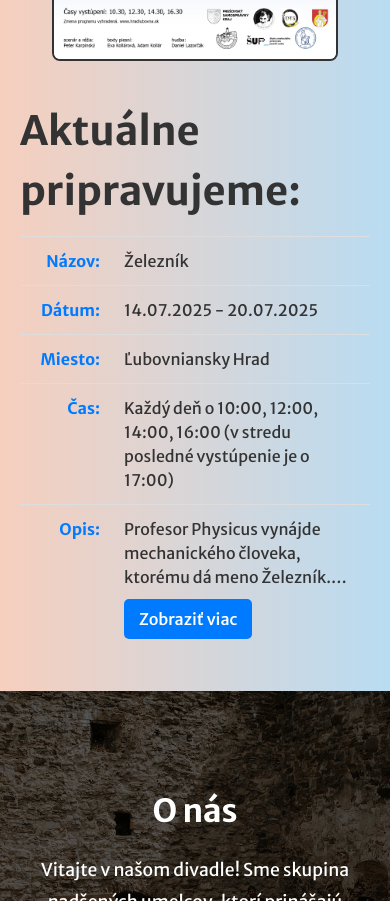
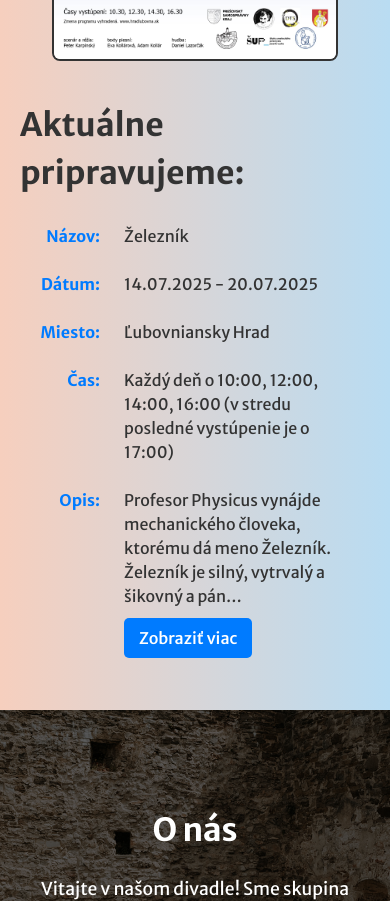
Before and after one commit to WarieSK/TaleWeb, a React (Vite) app: page / in a window 390 px wide. Shown: the part 1223-2124 px from the top of the page. Built offline with nearby package versions, Linux system fonts and the light colour scheme; a web font is replaced by a local one.

Commit message:
currentshow optimalization

```diff
--- a/src/components/CurrentShow.jsx
+++ b/src/components/CurrentShow.jsx
@@ -47,17 +47,19 @@ const CurrentShow = () => {
                 <th>Opis:</th>
                 <td>
                   <div
-                    className={`current-show-description ${isExpanded ? 'expanded' : ''}`}
-                    style={{
-                      maxHeight: isMobile ? (isExpanded ? 'none' : '100px') : 'none',
-                      overflow: isMobile ? 'hidden' : 'visible',
-                      transition: 'max-height 0.3s ease-in-out'
-                    }}
+                    className={`current-show-description ${isExpanded ? 'expanded' : 'collapsed'}`}
                   >
                     <p>
-                    Profesor Physicus vynájde mechanického človeka, ktorému dá meno Železník. Železník je silný, vytrvalý a šikovný a pán veľkopodnikateľ, ktorý si robota objednal, ho chce využiť na prácu v továrni, aby mohol prepustiť ostatných zamestnancov. Železníkovi sa však táto úloha nepáči, pretože by sa chcel stať človekom, na to však potrebuje srdce. Počas plesu, ktorý usporiada veľkopodnikateľ na oslavu zásnub svojej dcéry Flóry, sa nechá oklamať zlodejskou bandou, ktorá mu prisľúbi zlaté srdce a začne s nimi lúpiť. Jeho púť za srdcom sa však u zlodejov nekončí. Po tom, ako oslobodí unesenú Flóru, dostane sa do galérie, kde stretá Monu Lisu, Nefertiti, Fridu Kalo, Venušu a Apolóna i ďalšie umelecké diela. Ani tam však srdce nenájde. Až láska mu dá to, čo hľadá.
+                      Profesor Physicus vynájde mechanického človeka, ktorému dá meno Železník.
+                      Železník je silný, vytrvalý a šikovný a pán veľkopodnikateľ, ktorý si robota
+                      objednal, ho chce využiť na prácu v továrni, aby mohol prepustiť ostatných zamestnancov.
+                      Železníkovi sa však táto úloha nepáči, pretože by sa chcel stať človekom, na to však potrebuje srdce.
+                      Počas plesu, ktorý usporiada veľkopodnikateľ na oslavu zásnub svojej dcéry Flóry, sa nechá oklamať
+                      zlodejskou bandou, ktorá mu prisľúbi zlaté srdce a začne s nimi lúpiť.
+                      Jeho púť za srdcom sa však u zlodejov nekončí. Po tom, ako oslobodí unesenú Flóru,
+                      dostane sa do galérie, kde stretá Monu Lisu, Nefertiti, Fridu Kalo, Venušu a Apolóna i ďalšie umelecké diela.
+                      Ani tam však srdce nenájde. Až láska mu dá to, čo hľadá.
                     </p>
-
                   </div>
                   {isMobile && (
                     <button className="show-more-button" onClick={toggleDescription}>
--- a/src/styles/CurrentShow.css
+++ b/src/styles/CurrentShow.css
@@ -48,7 +48,7 @@
 }
 
 .show-title {
-  font-size: 2rem;
+  font-size: larger;
   margin-bottom: 15px;
   color: #007BFF;
   font-weight: bold;
@@ -62,9 +62,9 @@
 
 .current-show-info th,
 .current-show-info td {
+  font-size: larger;
   text-align: left;
   padding: 12px;
-  border-top: 1px solid #ddd;
   word-wrap: nowrap;
 }
 
@@ -77,8 +77,21 @@
 }
 
 .current-show-description {
-  position: relative;
+  display: -webkit-box;
+  -webkit-box-orient: vertical;
   overflow: visible;
+  text-overflow: ellipsis;
+  white-space: normal;
+  transition: max-height 0.3s ease-in-out;
+}
+
+.current-show-description.collapsed {
+  -webkit-line-clamp: 5;
+  max-height: 20vh;
+}
+
+.current-show-description.expanded {
+  -webkit-line-clamp: unset; /* Zobrazí celý text */
   max-height: none;
 }
 
@@ -118,6 +131,12 @@
     max-width: 600px;
   }
 
+  .current-show-info h2 {
+    font-size: xx-large;
+    margin-bottom: 15px;
+    color: #333;
+  }
+
   .current-show-info table {
     width: 100%;
     display: table;
@@ -135,6 +154,7 @@
 
   .current-show-info th,
   .current-show-info td {
+    font-size: medium;
     display: table-cell;
     padding: 12px;
     width: 70%;
@@ -146,12 +166,16 @@
 
   .current-show-description {
     max-height: 80px;
-    display: -webkit-box;
-    -webkit-box-orient: vertical;
-    -webkit-line-clamp: 3; /* Počet riadkov, po ktorých sa zobrazia tri bodky */
     overflow: hidden;
-    text-overflow: ellipsis;
-    white-space: normal; /* Ak chceš, aby sa text zalamoval */
+  }
+
+  .current-show-description::after {
+    content: "...";
+    position: absolute;
+    bottom: 0;
+    right: 0;
+    background: white;
+    padding-left: 10px;
   }
 
   .description-gradient {
```
